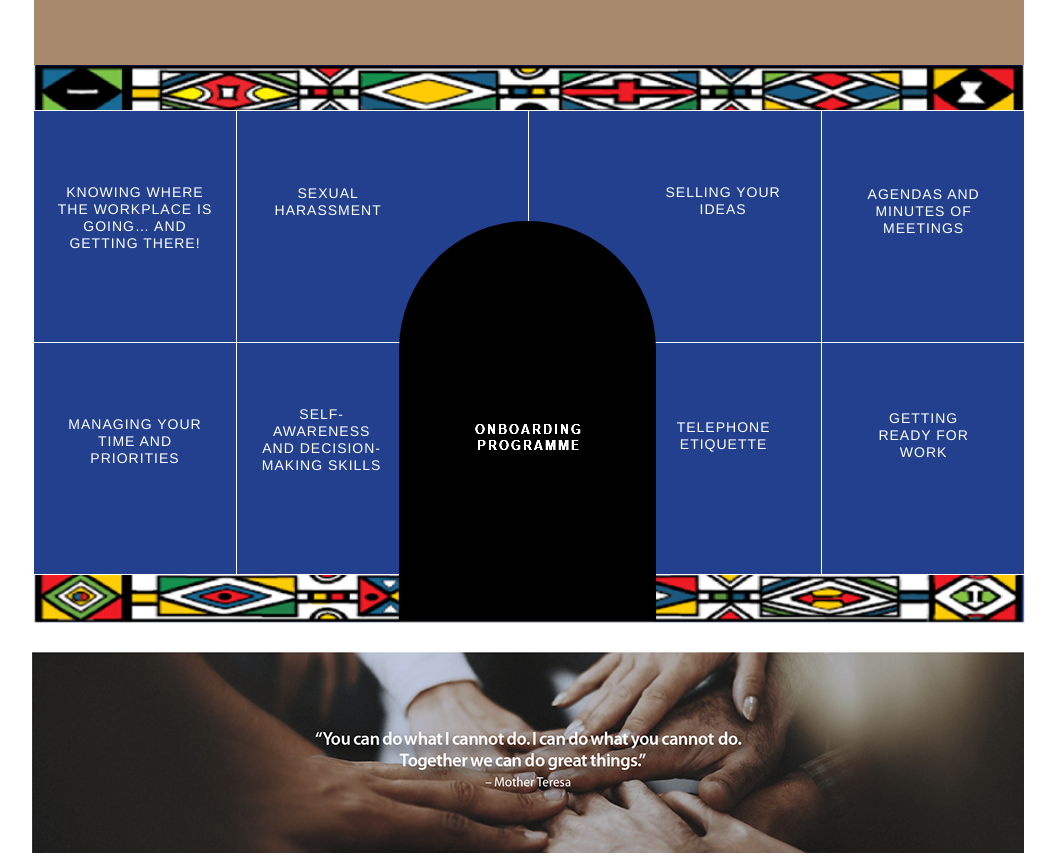
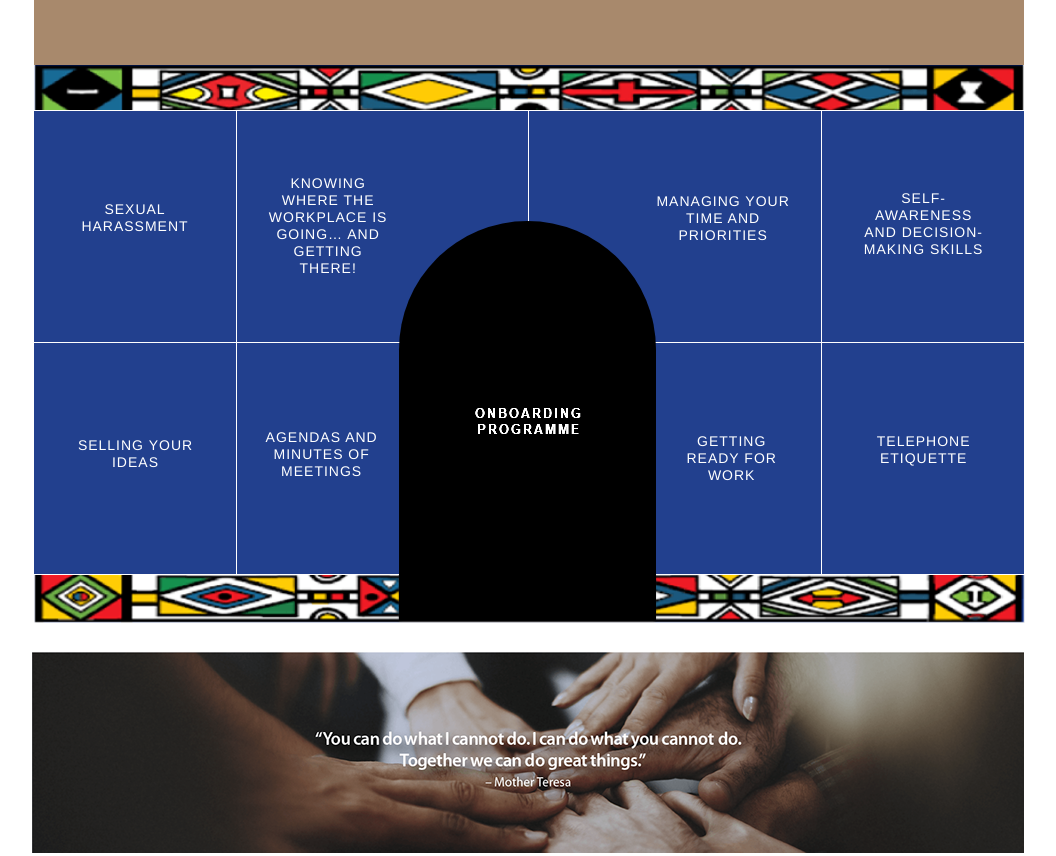
Before and after one commit to eSTUDYza/ICT-Junior-Level, a plain HTML site: page index.html in a window 1280 px wide. Shown: the top 856 px of the page, without its empty margins (111-1167 px from the left). Drawn offline with nearby package versions, Linux system fonts and the light colour scheme.

Commit message:
Add files via upload

```diff
--- a/index.html
+++ b/index.html
@@ -17,7 +17,7 @@ if(typeof Muse == "undefined") window.Muse = {}; window.Muse.assets = {"required
   <title>Home</title>
   <!-- CSS -->
   <link rel="stylesheet" type="text/css" href="css/site_global.css?crc=444006867"/>
-  <link rel="stylesheet" type="text/css" href="css/index.css?crc=401558790" id="pagesheet"/>
+  <link rel="stylesheet" type="text/css" href="css/index.css?crc=3924411064" id="pagesheet"/>
    </head>
  <body>
 
@@ -29,61 +29,25 @@ if(typeof Muse == "undefined") window.Muse = {}; window.Muse.assets = {"required
      <div class="museBGSize grpelem" id="u159" data-sizePolicy="fixed" data-pintopage="page_fluidx"><!-- content --></div>
      <div class="clearfix grpelem" id="u397"><!-- column -->
       <div class="clearfix colelem" id="pbuttonu352"><!-- group -->
-       <div class="Button clearfix grpelem" id="buttonu352" data-sizePolicy="fixed" data-pintopage="page_fluidx"><!-- container box -->
-        <div class="clearfix grpelem" id="u353-5" data-sizePolicy="fixed" data-pintopage="page_fixedLeft"><!-- content -->
-         <p>Sexual Harassment</p>
-         <p>&nbsp;</p>
+       <a class="nonblock nontext Button clearfix grpelem" id="buttonu352" href="https://kasima.eu.crossknowledge.com/sso/training/213/" target="_blank" data-sizePolicy="fixed" data-pintopage="page_fluidx"><!-- container box --><div class="clearfix grpelem" id="u353-4" data-sizePolicy="fixed" data-pintopage="page_fixedLeft"><!-- content --><p>Knowing where the Workplace is Going… and Getting there!</p></div></a>
+       <a class="nonblock nontext Button clearfix grpelem" id="buttonu364" href="https://kasima.eu.crossknowledge.com/sso/training/224/" target="_blank" data-sizePolicy="fixed" data-pintopage="page_fluidx"><!-- container box --><div class="clearfix grpelem" id="u365-5" data-sizePolicy="fixed" data-pintopage="page_fixedLeft"><!-- content --><p>Managing your Time and Priorities</p><p>&nbsp;</p></div></a>
+       <a class="nonblock nontext Button clearfix grpelem" id="buttonu339" href="https://kasima.eu.crossknowledge.com/sso/training/176/" target="_blank" data-sizePolicy="fixed" data-pintopage="page_fluidx"><!-- container box --><div class="clearfix grpelem" id="u340-5" data-sizePolicy="fixed" data-pintopage="page_fixedLeft"><!-- content --><p>Sexual Harassment</p><p>&nbsp;</p></div></a>
+       <a class="nonblock nontext Button clearfix grpelem" id="buttonu376" href="https://kasima.eu.crossknowledge.com/sso/training/222/" target="_blank" data-sizePolicy="fixed" data-pintopage="page_fluidx"><!-- container box --><div class="clearfix grpelem" id="u377-4" data-sizePolicy="fixed" data-pintopage="page_fixedLeft"><!-- content --><p>Self-awareness and Decision-making Skills</p></div></a>
+      </div>
+      <div class="clearfix colelem" id="ppbuttonu382"><!-- group -->
+       <div class="clearfix grpelem" id="pbuttonu382"><!-- group -->
+        <div class="Button clearfix grpelem" id="buttonu382" data-sizePolicy="fixed" data-pintopage="page_fluidx"><!-- container box -->
+         <div class="clearfix grpelem" id="u383-4" data-sizePolicy="fixed" data-pintopage="page_fixedLeft"><!-- content -->
+          <p>Getting Ready For Work</p>
+         </div>
         </div>
+        <a class="nonblock nontext Button clearfix grpelem" id="buttonu370" href="https://kasima.eu.crossknowledge.com/sso/training/138/" target="_blank" data-sizePolicy="fixed" data-pintopage="page_fluidx"><!-- container box --><div class="clearfix grpelem" id="u371-5" data-sizePolicy="fixed" data-pintopage="page_fixedLeft"><!-- content --><p>Telephone etiquette</p><p>&nbsp;</p></div></a>
        </div>
-       <div class="Button clearfix grpelem" id="buttonu364" data-sizePolicy="fixed" data-pintopage="page_fluidx"><!-- container box -->
-        <div class="clearfix grpelem" id="u365-5" data-sizePolicy="fixed" data-pintopage="page_fixedLeft"><!-- content -->
-         <p>Selling Your Ideas</p>
-         <p>&nbsp;</p>
-        </div>
-       </div>
-       <div class="Button clearfix grpelem" id="buttonu339" data-sizePolicy="fixed" data-pintopage="page_fluidx"><!-- container box -->
-        <div class="clearfix grpelem" id="u340-5" data-sizePolicy="fixed" data-pintopage="page_fixedLeft"><!-- content -->
-         <p>Knowing where the Workplace is Going… and Getting there!</p>
-         <p>&nbsp;</p>
-        </div>
-       </div>
-       <div class="Button clearfix grpelem" id="buttonu376" data-sizePolicy="fixed" data-pintopage="page_fluidx"><!-- container box -->
-        <div class="clearfix grpelem" id="u377-5" data-sizePolicy="fixed" data-pintopage="page_fixedLeft"><!-- content -->
-         <p>Agendas and minutes of meetings</p>
-         <p>&nbsp;</p>
-        </div>
-       </div>
-      </div>
-      <div class="clearfix colelem" id="pbuttonu358"><!-- group -->
-       <div class="Button clearfix grpelem" id="buttonu358" data-sizePolicy="fixed" data-pintopage="page_fluidx"><!-- container box -->
-        <div class="clearfix grpelem" id="u359-5" data-sizePolicy="fixed" data-pintopage="page_fixedLeft"><!-- content -->
-         <p>Self-awareness and Decision-making Skills</p>
-         <p>&nbsp;</p>
-        </div>
-       </div>
-       <div class="Button clearfix grpelem" id="buttonu370" data-sizePolicy="fixed" data-pintopage="page_fluidx"><!-- container box -->
-        <div class="clearfix grpelem" id="u371-5" data-sizePolicy="fixed" data-pintopage="page_fixedLeft"><!-- content -->
-         <p>Telephone etiquette</p>
-         <p>&nbsp;</p>
-        </div>
-       </div>
-       <div class="Button clearfix grpelem" id="buttonu382" data-sizePolicy="fixed" data-pintopage="page_fluidx"><!-- container box -->
-        <div class="clearfix grpelem" id="u383-5" data-sizePolicy="fixed" data-pintopage="page_fixedLeft"><!-- content -->
-         <p>Getting Ready For Work</p>
-         <p>&nbsp;</p>
-        </div>
-       </div>
-       <div class="Button clearfix grpelem" id="buttonu346" data-sizePolicy="fixed" data-pintopage="page_fluidx"><!-- container box -->
-        <div class="clearfix grpelem" id="u347-5" data-sizePolicy="fixed" data-pintopage="page_fixedLeft"><!-- content -->
-         <p>Managing your Time and Priorities</p>
-         <p>&nbsp;</p>
-        </div>
-       </div>
+       <a class="nonblock nontext Button clearfix grpelem" id="buttonu358" href="https://kasima.eu.crossknowledge.com/sso/training/146/" target="_blank" data-sizePolicy="fixed" data-pintopage="page_fluidx"><!-- container box --><div class="clearfix grpelem" id="u359-4" data-sizePolicy="fixed" data-pintopage="page_fixedLeft"><!-- content --><p>Agendas and minutes of meetings</p></div></a>
+       <a class="nonblock nontext Button clearfix grpelem" id="buttonu346" href="https://kasima.eu.crossknowledge.com/sso/training/212/" target="_blank" data-sizePolicy="fixed" data-pintopage="page_fluidx"><!-- container box --><div class="clearfix grpelem" id="u347-4" data-sizePolicy="fixed" data-pintopage="page_fixedLeft"><!-- content --><p>Selling Your Ideas</p></div></a>
       </div>
      </div>
-     <div class="Button rounded-corners clearfix grpelem" id="buttonu391" data-sizePolicy="fixed" data-pintopage="page_fluidx"><!-- container box -->
-      <img class="grpelem" id="u392" alt="ONBOARDING PROGRAMME" src="images/blank.gif?crc=4208392903"/><!-- state-based BG images -->
-     </div>
+     <a class="nonblock nontext Button rounded-corners clearfix grpelem" id="buttonu391" href="https://kasima.eu.crossknowledge.com/sso/training/132/" target="_blank" data-sizePolicy="fixed" data-pintopage="page_fluidx"><!-- container box --><img class="grpelem" id="u392" alt="ONBOARDING PROGRAMME" src="images/blank.gif?crc=4208392903"/><!-- state-based BG images --></a>
     </div>
     <div class="museBGSize colelem" id="u192" data-sizePolicy="fixed" data-pintopage="page_fluidx"><!-- content --></div>
     <div class="clearfix colelem" id="ppu206"><!-- group -->
--- a/muse_manifest.xml
+++ b/muse_manifest.xml
@@ -1,7 +1,7 @@
-<manifest alg="2" build="2018.1.0.386" opt="false" iceEnabled="true" iceMarkupVersion="2" iceEnabledOptions="link,responsive,cachebuster,textStyling" exportTarget="other" domain="ICT.COM" resolutions="1x" timestamp="1570013916214">
+<manifest alg="2" build="2018.1.0.386" opt="false" iceEnabled="true" iceMarkupVersion="2" iceEnabledOptions="link,responsive,cachebuster,textStyling" exportTarget="other" domain="ICT.COM" resolutions="1x" timestamp="1570522301961">
   <folder name="css">
     <file name="site_global.css" crc="444006867"/>
-    <file name="index.css" crc="401558790" ref="index"/>
+    <file name="index.css" crc="3924411064" ref="index"/>
   </folder>
   <folder name="scripts">
     <file name="jquery-1.8.3.min.js" crc="209076791" ref="index"/>
@@ -32,5 +32,5 @@
     <file name="u412.png" crc="35863930" ref="index"/>
     <file name="u412-r.png" crc="35863930" ref="index"/>
   </folder>
-  <file name="index.html" crc="525062717" seo="true" mt="1570010857320" redirect="true"/>
+  <file name="index.html" crc="4159165766" seo="true" mt="1570522289716" redirect="true"/>
 </manifest>
--- a/sitemap.xml
+++ b/sitemap.xml
@@ -2,7 +2,7 @@
 <urlset xmlns="http://www.sitemaps.org/schemas/sitemap/0.9" xmlns:image="http://www.google.com/schemas/sitemap-image/1.1" xmlns:xhtml="http://www.w3.org/1999/xhtml">
   <url>
     <loc>http://ICT.COM/index.html</loc>
-    <lastmod>2019-10-02</lastmod>
+    <lastmod>2019-10-08</lastmod>
     <changefreq>weekly</changefreq>
     <priority>0.5</priority>
   </url>
```
Also changed, not shown: css/index.css.
